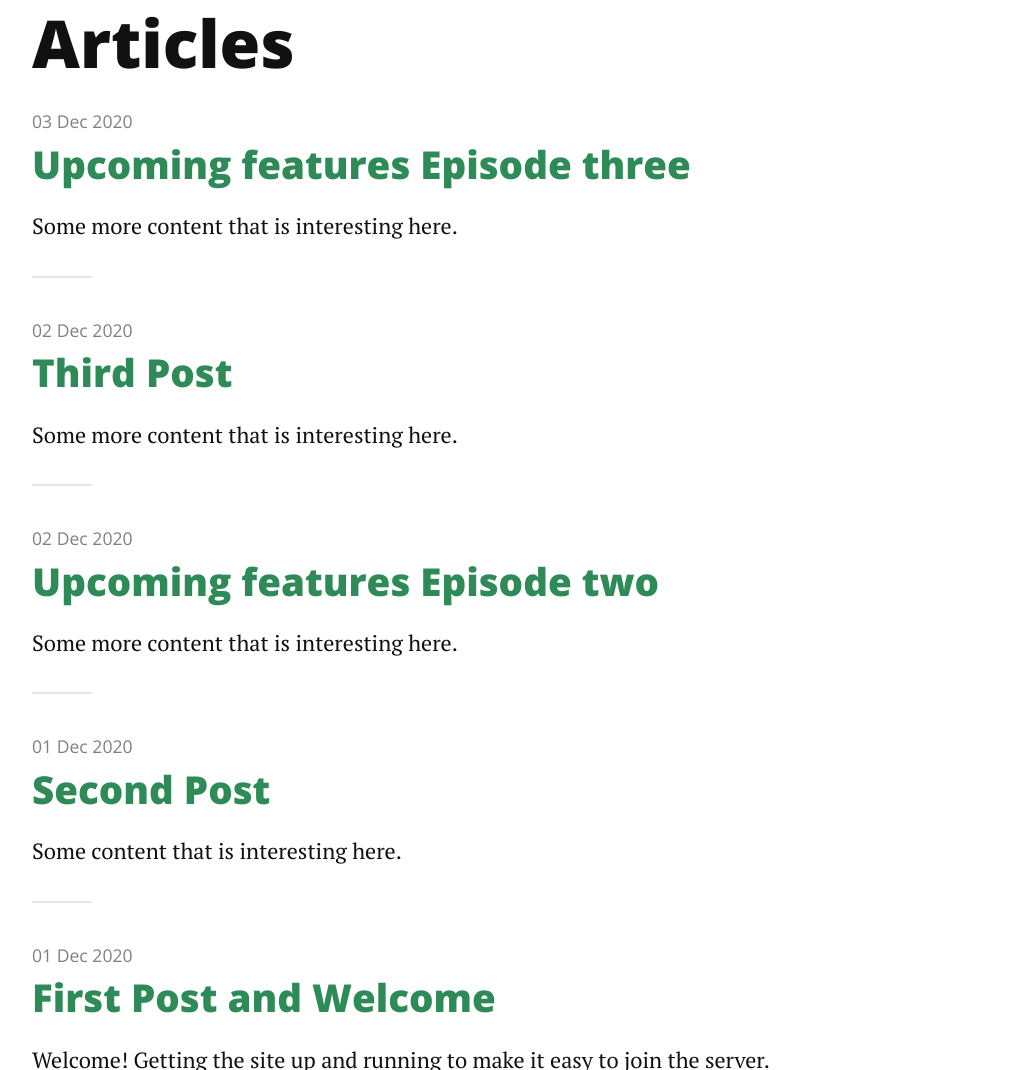
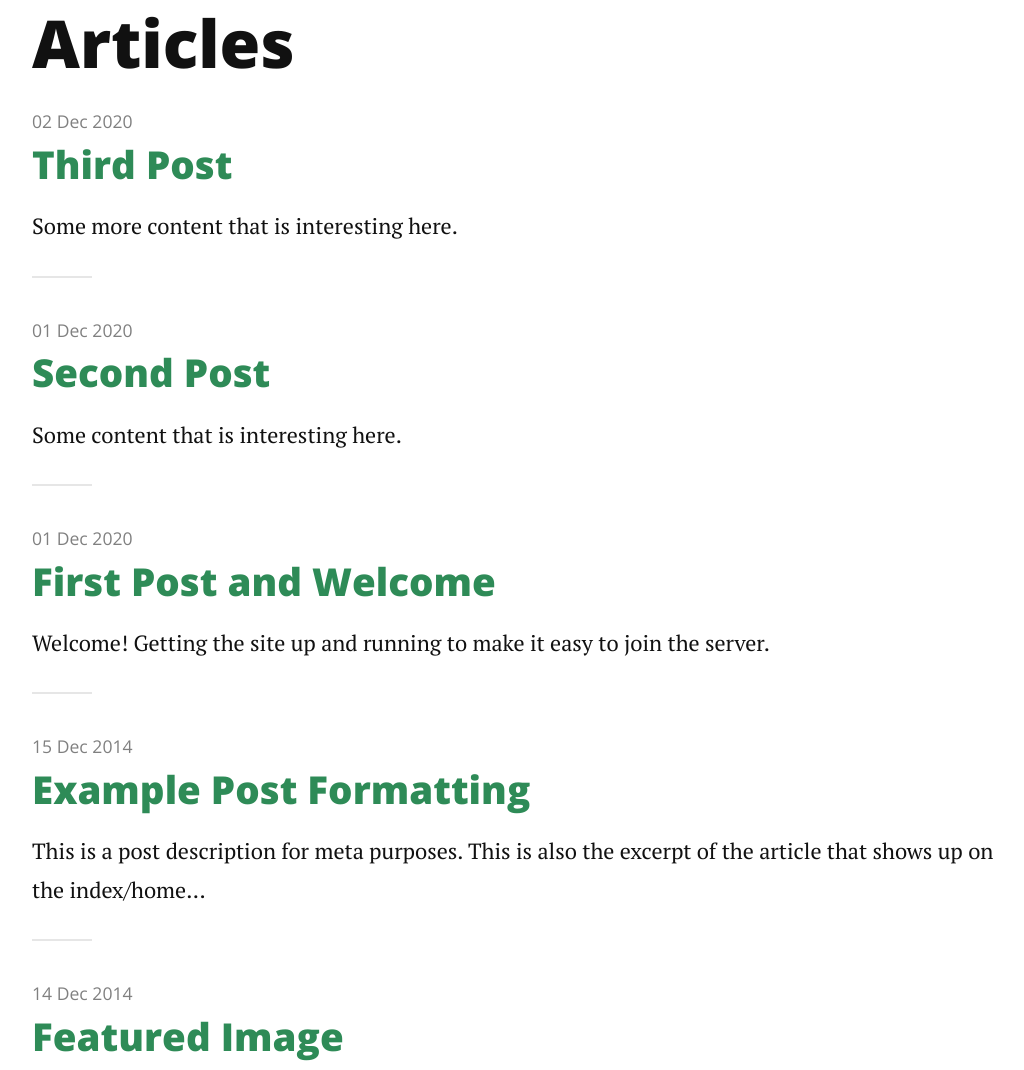
Before and after one commit to kmf101/HoldMyGrog, a Jekyll site: the page built from articles.md, in a window 1280 px wide and 1400 px high. Shown: the part 330-1400 px from the top of the window, without its empty margins (113-1137 px from the left). Built offline with Jekyll 4.4.1, drawn with Linux system fonts in a browser that asks for light colours; nearby versions of some CDN libraries; some of the changed text lies outside the part shown.

Commit message:
updated contact me page and removed unused "coming soon" posts.

```diff
--- a/_config.yml
+++ b/_config.yml
@@ -1,5 +1,5 @@
 title: Hold My Grog
-description: Long Form Jekyll theme built with SASS / COMPASS / SUSY
+description: A space for mod info if interested in joining our minecraft server.
 
 url: http://holdmygrog.net
 baseurl: "/"
--- a/_posts/comingsoon/2020-12-01-future-features-ep01.md
+++ /dev/null
@@ -1,8 +0,0 @@
----
-layout: news
-title: Upcoming features Episode one
-meta: Things to look forward to coming soon to a minecraft server near you.
-category: comingsoon
----
-
-Some more content that is interesting here.
--- a/_posts/comingsoon/2020-12-02-future-features-ep02.md
+++ /dev/null
@@ -1,8 +0,0 @@
----
-layout: news
-title: Upcoming features Episode two
-meta: Things to look forward to coming soon to a minecraft server near you.
-category: comingsoon
----
-
-Some more content that is interesting here.
--- a/_posts/comingsoon/2020-12-03-future-features-ep03.md
+++ /dev/null
@@ -1,8 +0,0 @@
----
-layout: news
-title: Upcoming features Episode three
-meta: Things to look forward to coming soon to a minecraft server near you.
-category: comingsoon
----
-
-Some more content that is interesting here.
```
Also changed, not shown: contact.md (+4 -4 lines), 1 other file.
